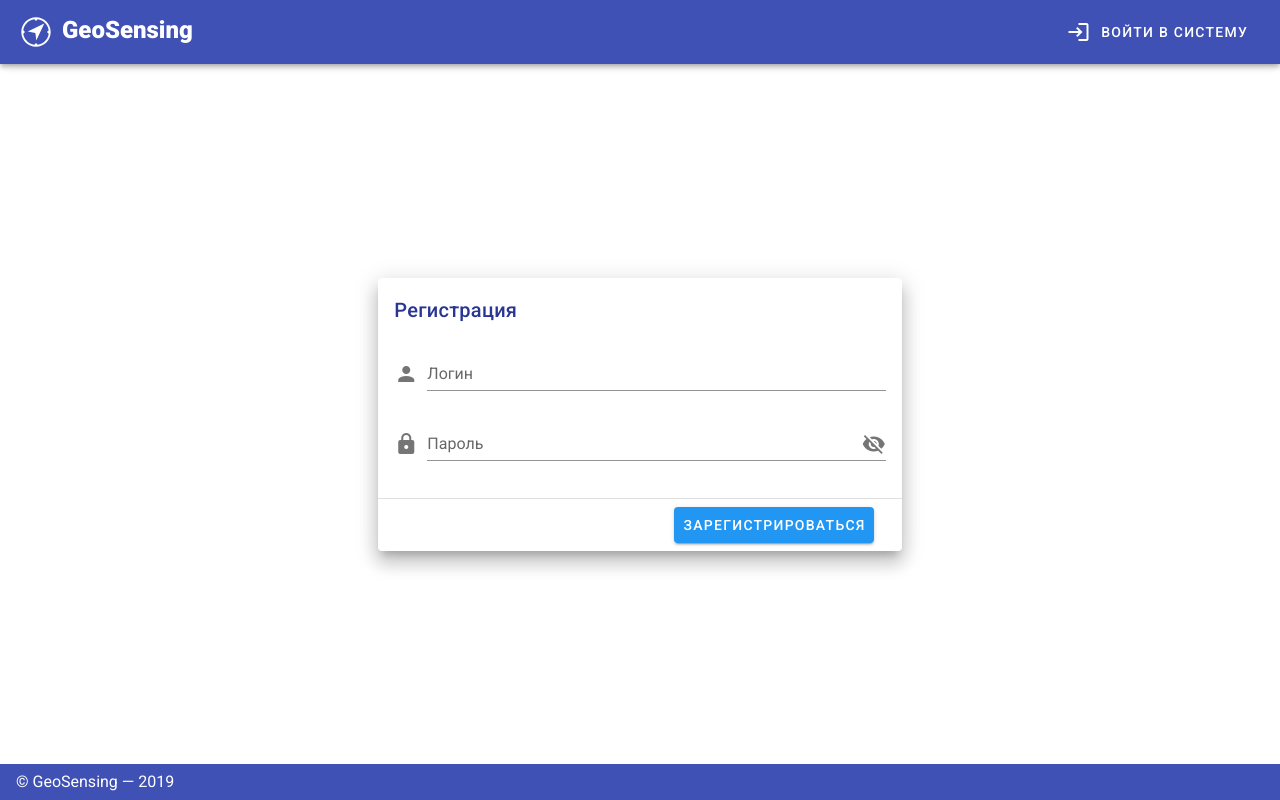
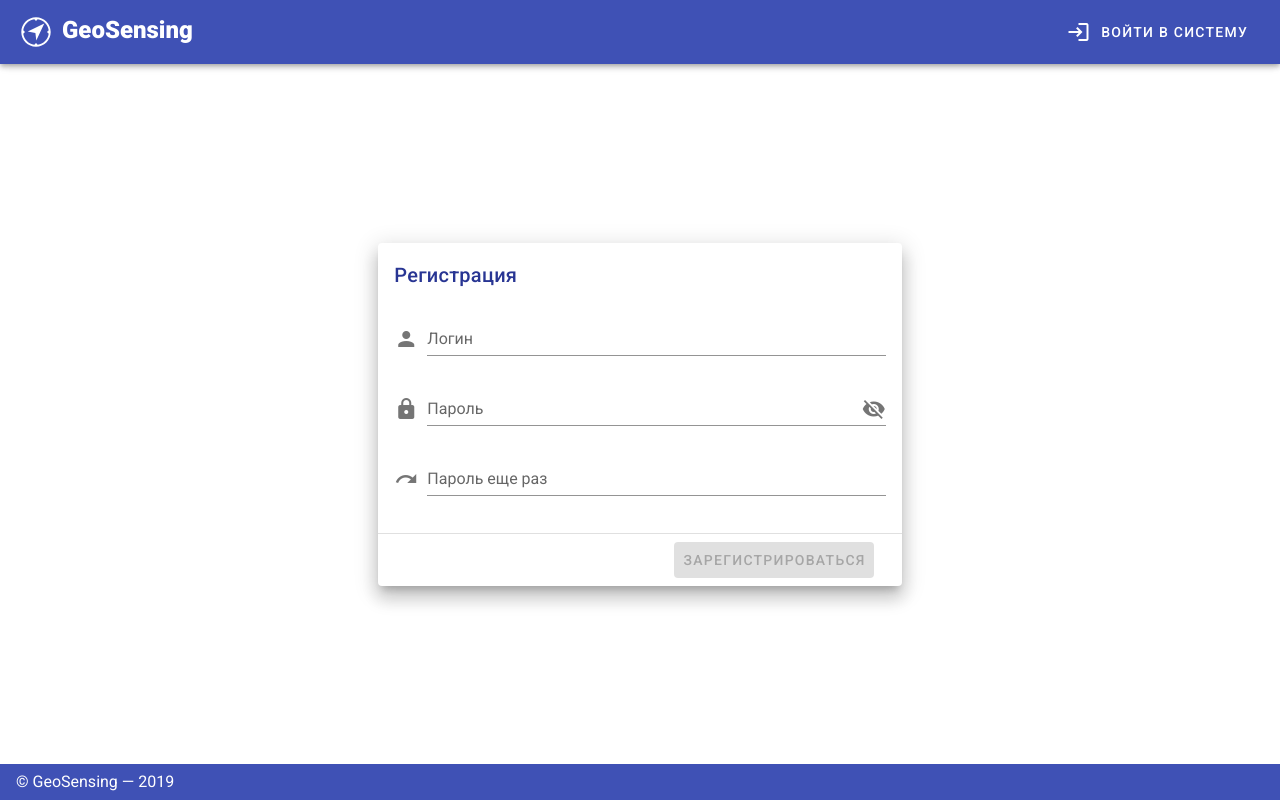
Before and after one commit to reGrach/GeoSensing, a Vue app in the folder geo-front/: page /signup in a window 1280 px wide. Built offline with nearby package versions, Linux system fonts and the light colour scheme.

Commit message:
add validation and fix state error

```diff
--- a/geo-front/src/components/base/AppHeader.vue
+++ b/geo-front/src/components/base/AppHeader.vue
@@ -31,23 +31,22 @@
       </router-link>
       <v-spacer></v-spacer>
       <v-toolbar-items v-if="!isAuthenticated">
-        <v-btn text :to="signinItem.route">
-          <v-icon v-html="signinItem.icon"></v-icon>
-          <span v-html="signinItem.title" class="hidden-sm-and-down"></span>
+        <v-btn text to="/signin" active-class="no-active">
+          <v-icon>mdi-login</v-icon>
+          <span v-html="'&nbsp; Войти в систему'" class="hidden-sm-and-down"></span>
         </v-btn>
       </v-toolbar-items>
-      <v-toolbar-items v-else>
-        <!-- <v-toolbar-title>{{currentLogin}}</v-toolbar-title> -->
-        <v-btn icon large>
+      <div v-else>
+        <v-btn icon large to="/profile" active-class="no-active">
           <v-avatar color="primary" item>
             <span class="white--text headline">{{getLoginToIcon}}</span>
           </v-avatar>
         </v-btn>
-        <v-btn text @click.prevent="signout" :loading="getProcessing">
-          <v-icon v-html="signoutItem.icon"></v-icon>
-          <span v-html="signoutItem.title" class="hidden-sm-and-down"></span>
+        <v-btn text bottom @click.prevent="signout" :loading="getProcessing">
+          <v-icon>mdi-logout</v-icon>
+          <span v-html="'&nbsp; Выйти'" class="hidden-sm-and-down"></span>
         </v-btn>
-      </v-toolbar-items>
+      </div>
     </v-app-bar>
   </div>
 </template>
@@ -62,40 +61,20 @@ export default {
   },
   data: () => ({
     drawer: true,
-    title: 'GeoSensing',
-    menuItems: [
-      {
-        name: 'main',
-        icon: 'mdi-home',
-        title: 'Главная',
-        route: '/',
-        isNavigate: true
-      },
-      {
-        name: 'login',
-        icon: 'mdi-login',
-        title: '&nbsp; Войти в систему',
-        route: '/signin',
-        isNavigate: false
-      },
-      {
-        name: 'logout',
-        icon: 'mdi-logout',
-        title: '&nbsp; Выйти',
-        isNavigate: false
-      }
-    ]
+    title: 'GeoSensing'
   }),
   computed: {
     ...mapGetters(['currentLogin', 'isAuthenticated', 'getProcessing']),
     navigateMenu () {
-      return this.menuItems.filter(el => el.isNavigate)
-    },
-    signinItem () {
-      return this.menuItems.find(item => item.name === 'login')
-    },
-    signoutItem () {
-      return this.menuItems.find(item => item.name === 'logout')
+      return [
+        {
+          name: 'main',
+          icon: 'mdi-home',
+          title: 'Главная',
+          route: '/',
+          isNavigate: true
+        }
+      ]
     },
     getLoginToIcon () {
       return this.currentLogin[0]
@@ -110,3 +89,8 @@ export default {
   }
 }
 </script>
+<style scoped>
+.v-btn--active.no-active::before {
+  opacity: 0 !important;
+}
+</style>
--- a/geo-front/src/router/index.js
+++ b/geo-front/src/router/index.js
@@ -1,8 +1,5 @@
 import Vue from 'vue'
 import VueRouter from 'vue-router'
-import Signup from '@/views/Signup.vue'
-import Signin from '@/views/Signin.vue'
-import Main from '@/views/Main.vue'
 import store from '../store/index'
 
 Vue.use(VueRouter)
@@ -19,20 +16,26 @@ const routes = [
   {
     path: '/',
     name: 'Главная',
-    component: Main,
+    component: () => import('@/views/Main'),
     beforeEnter: AuthGuard
   },
   {
     path: '/signin',
     name: 'Вход',
-    component: Signin,
+    component: () => import('@/views/Signin'),
     beforeEnter: ifAuthenticated
   },
   {
     path: '/signup',
     name: 'Регистрация',
-    component: Signup,
+    component: () => import('@/views/Signup'),
     beforeEnter: ifAuthenticated
+  },
+  {
+    path: '/Profile',
+    name: 'Мой профиль',
+    component: () => import('@/views/Profile'),
+    beforeEnter: AuthGuard
   }
 ]
 
--- a/geo-front/src/store/auth.js
+++ b/geo-front/src/store/auth.js
@@ -1,6 +1,6 @@
 import AuthApi from '../api/auth'
 import { SIGN_IN, SIGN_UP, SIGN_OUT } from './actionsType'
-import { CHECK_AUTH, SET_AUTH, PURGE_AUTH, SET_ERROR, SET_PROCESSING } from './mutationsType'
+import { CHECK_AUTH, SET_AUTH, PURGE_AUTH, SET_ERROR, SET_PROCESSING, PURGE_ERROR } from './mutationsType'
 import { getLogin, saveLogin, removeLogin } from '../common/localStorage'
 
 const state = {
@@ -11,6 +11,7 @@ const state = {
 const actions = {
   [SIGN_IN] ({ commit }, credentials) {
     commit(SET_PROCESSING, true)
+    commit(PURGE_ERROR, true)
     return new Promise((resolve, reject) => {
       AuthApi.signin(credentials)
         .then(({ data }) => {
@@ -29,6 +30,7 @@ const actions = {
   },
   [SIGN_UP] ({ commit }, credentials) {
     commit(SET_PROCESSING, true)
+    commit(PURGE_ERROR, true)
     return new Promise((resolve, reject) => {
       AuthApi.signup(credentials)
         .then(({ data }) => {
@@ -53,7 +55,6 @@ const actions = {
         })
         .catch(({ response }) => {
           console.log(response)
-          commit(SET_ERROR, response.data)
           reject(response)
         })
         .finally(() => {
@@ -64,8 +65,8 @@ const actions = {
 }
 
 const mutations = {
-  [SET_AUTH] (state, { login, expirationDate }) {
-    saveLogin(login, expirationDate)
+  [SET_AUTH] (state, { login, expiration }) {
+    saveLogin(login, expiration)
     state.isAuthenticated = true
     state.userLogin = login
   },
@@ -84,12 +85,8 @@ const mutations = {
 }
 
 const getters = {
-  currentLogin (state) {
-    return state.userLogin
-  },
-  isAuthenticated (state) {
-    return state.isAuthenticated
-  }
+  currentLogin: (state) => state.userLogin,
+  isAuthenticated: (state) => state.isAuthenticated
 }
 
 export default {
--- /dev/null
+++ b/geo-front/src/views/Profile.vue
@@ -0,0 +1,10 @@
+<template>
+  <div>
+      Profile
+  </div>
+</template>
+
+<script>
+export default {
+}
+</script>
--- a/geo-front/src/views/Signin.vue
+++ b/geo-front/src/views/Signin.vue
@@ -5,9 +5,11 @@
         <v-card class="elevation-12">
           <v-card-title class="title">Вход в систему</v-card-title>
           <v-card-text>
-            <v-form>
-              <v-text-field required label="Логин" prepend-icon="mdi-account" v-model="login" />
+            <v-form v-model="isValid">
+              <v-text-field required :rules="rules.login" label="Логин" prepend-icon="mdi-account" v-model="login" />
               <v-text-field
+                required
+                :rules="rules.password"
                 :type="showPassword ? 'text' : 'password'"
                 label="Пароль"
                 prepend-icon="mdi-lock"
@@ -18,14 +20,20 @@
               <v-checkbox v-model="rememberMe" label="Запомнить меня"></v-checkbox>
             </v-form>
           </v-card-text>
-          <v-alert text border="top" type="warning" v-model="showError">{{error}}</v-alert>
+          <v-alert text border="top" type="warning" v-model="showError">{{getError}}</v-alert>
           <v-divider></v-divider>
           <v-card-actions class="footerForm">
+            <v-btn
+              min-width="20%"
+              color="success"
+              @click.prevent="onSubmit"
+              :disabled="!isValid"
+              :loading="getProcessing"
+            >Войти</v-btn>
+            <v-spacer></v-spacer>
             <router-link to="/signup">
-              <span>Зарегистрируйтесь, если у Вас еще нет профиля!</span>
+              <span>... или зарегистрироваться</span>
             </router-link>
-            <v-spacer></v-spacer>
-            <v-btn min-width="15%" color="info" @click.prevent="onSubmit" :loading="processing">Войти</v-btn>
           </v-card-actions>
         </v-card>
       </v-flex>
@@ -35,25 +43,37 @@
 
 <script>
 import { SIGN_IN } from '@/store/actionsType'
+import { mapGetters } from 'vuex'
+
 export default {
+
   data: () => ({
     showPassword: false,
     login: '',
     password: '',
-    rememberMe: false
+    rememberMe: false,
+    isValid: false,
+    rules: {
+      login: [
+        (v) => !!v || 'Необходимо ввести логин',
+        (v) => (v && v.length >= 4) || 'Логин должен содержать минимум 4 символа'
+      ],
+      password: [
+        (v) => !!v || 'Необходимо ввести пароль',
+        (v) => (v && v.length >= 5) || 'Пароль должен содержать 5 и более символов'
+      ]
+    }
   }),
+
   computed: {
+    ...mapGetters(['getError', 'getProcessing']),
     showError () {
-      return this.$store.getters.getError != null
-    },
-    error () {
-      return this.$store.getters.getError
-    },
-    processing () {
-      return this.$store.getters.getProcessing
+      return this.getError != null
     }
   },
+
   methods: {
+
     onSubmit () {
       this.$store
         .dispatch(SIGN_IN, {
--- a/geo-front/src/views/Signup.vue
+++ b/geo-front/src/views/Signup.vue
@@ -5,9 +5,17 @@
         <v-card class="elevation-12">
           <v-card-title class="title">Регистрация</v-card-title>
           <v-card-text>
-            <v-form>
-              <v-text-field required label="Логин" prepend-icon="mdi-account" v-model="login" />
+            <v-form v-model="isValid">
               <v-text-field
+                required
+                :rules="rules.login"
+                label="Логин"
+                prepend-icon="mdi-account"
+                v-model="login"
+              />
+              <v-text-field
+              ref="form"
+                :rules="rules.password"
                 :type="showPassword ? 'text' : 'password'"
                 label="Пароль"
                 prepend-icon="mdi-lock"
@@ -15,17 +23,26 @@
                 @click:append="showPassword = !showPassword"
                 v-model="password"
               />
+              <v-text-field
+                required
+                type="password"
+                :rules="confirmPasswordRules"
+                label="Пароль еще раз"
+                prepend-icon="mdi-redo"
+                v-model="confirmPassword"
+              />
             </v-form>
           </v-card-text>
-          <v-alert text border="top" type="warning" v-model="error">{{error}}</v-alert>
+          <v-alert text border="top" type="warning" v-model="showError">{{getError}}</v-alert>
           <v-divider></v-divider>
           <v-card-actions class="footerForm">
             <v-spacer></v-spacer>
             <v-btn
-              min-width="15%"
-              color="info"
+              min-width="20%"
+              color="success"
               @click.prevent="onSubmit"
-              :loading="processing"
+              :disabled="!isValid"
+              :loading="getProcessing"
             >Зарегистрироваться</v-btn>
           </v-card-actions>
         </v-card>
@@ -36,20 +53,52 @@
 
 <script>
 import { SIGN_UP } from '@/store/actionsType'
+import { mapGetters } from 'vuex'
+
 export default {
   data: () => ({
     showPassword: false,
     login: '',
-    password: ''
+    password: '',
+    confirmPassword: '',
+    isValid: false,
+    rules: {
+      login: [
+        (v) => !!v || 'Необходимо ввести логин',
+        (v) => (v && v.length >= 4) || 'Логин должен содержать минимум 4 символа'
+      ],
+      password: [
+        (v) => !!v || 'Необходимо ввести пароль',
+        (v) => (v && v.length >= 6) || 'Пароль должен содержать минимум 6 символов'
+      ]
+    }
   }),
+
+  // watch: {
+  //   password: 'validateField',
+  //   confirmPassword: 'validateField'
+  // },
+
   computed: {
-    error () {
-      return this.$store.getters.getError
+    ...mapGetters(['getError', 'getProcessing']),
+    showError () {
+      return this.getError != null
     },
-    processing () {
-      return this.$store.getters.getProcessing
+    confirmPasswordRules () {
+      const rules = []
+
+      const req = v => !!v || 'Необходимо ввести пароль еще раз'
+      rules.push(req)
+
+      if (this.password) {
+        const rule = v => (!!v && v) === this.password || 'Пароли не совпадают'
+        rules.push(rule)
+      }
+
+      return rules
     }
   },
+
   methods: {
     onSubmit () {
       this.$store
@@ -58,6 +107,9 @@ export default {
           password: this.password
         })
         .then(() => this.$router.push('/signin'))
+    },
+    validateField () {
+      this.$refs.form.validate()
     }
   }
 }
```
Also changed, not shown: geo-front/src/api/test.js (deleted, +0 -11 lines).
